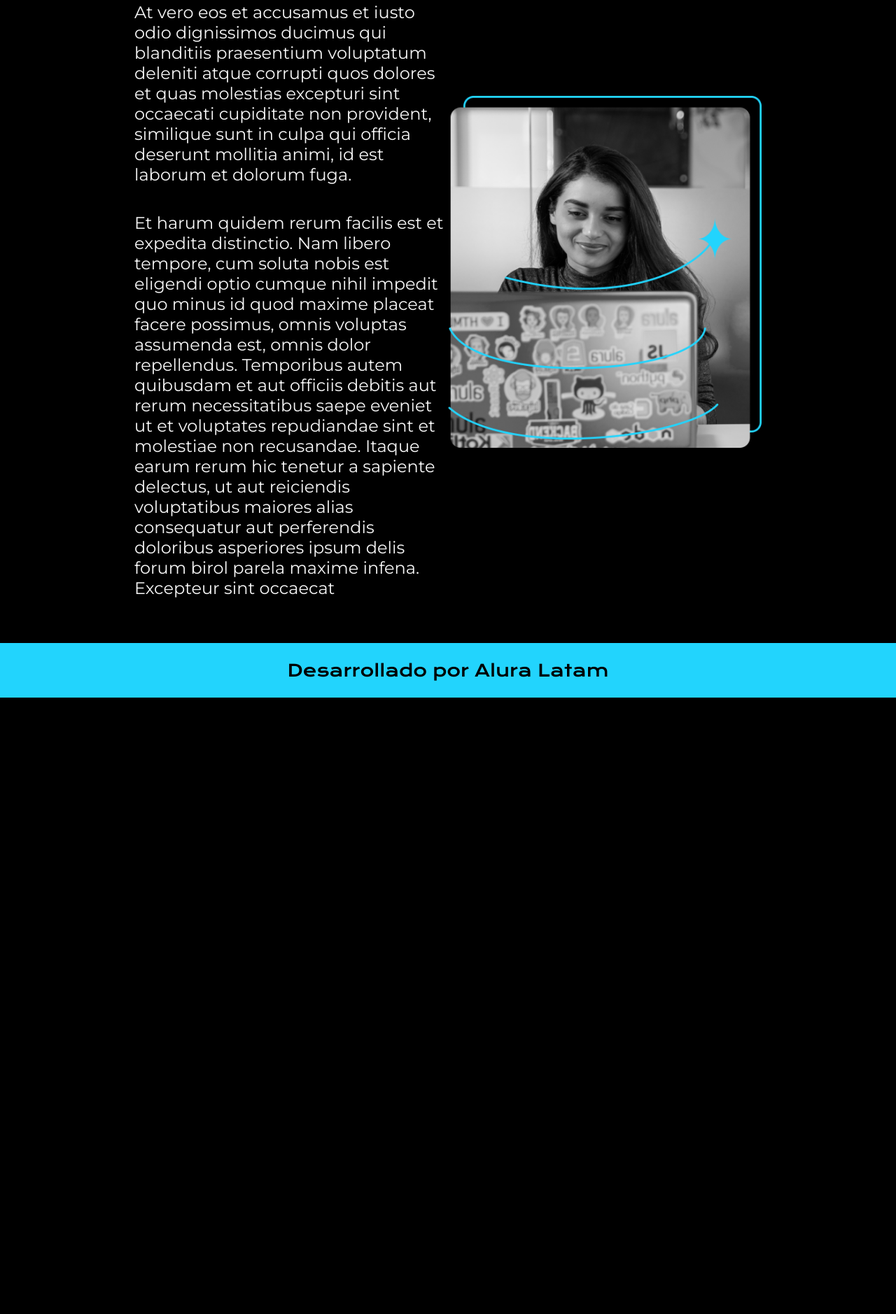
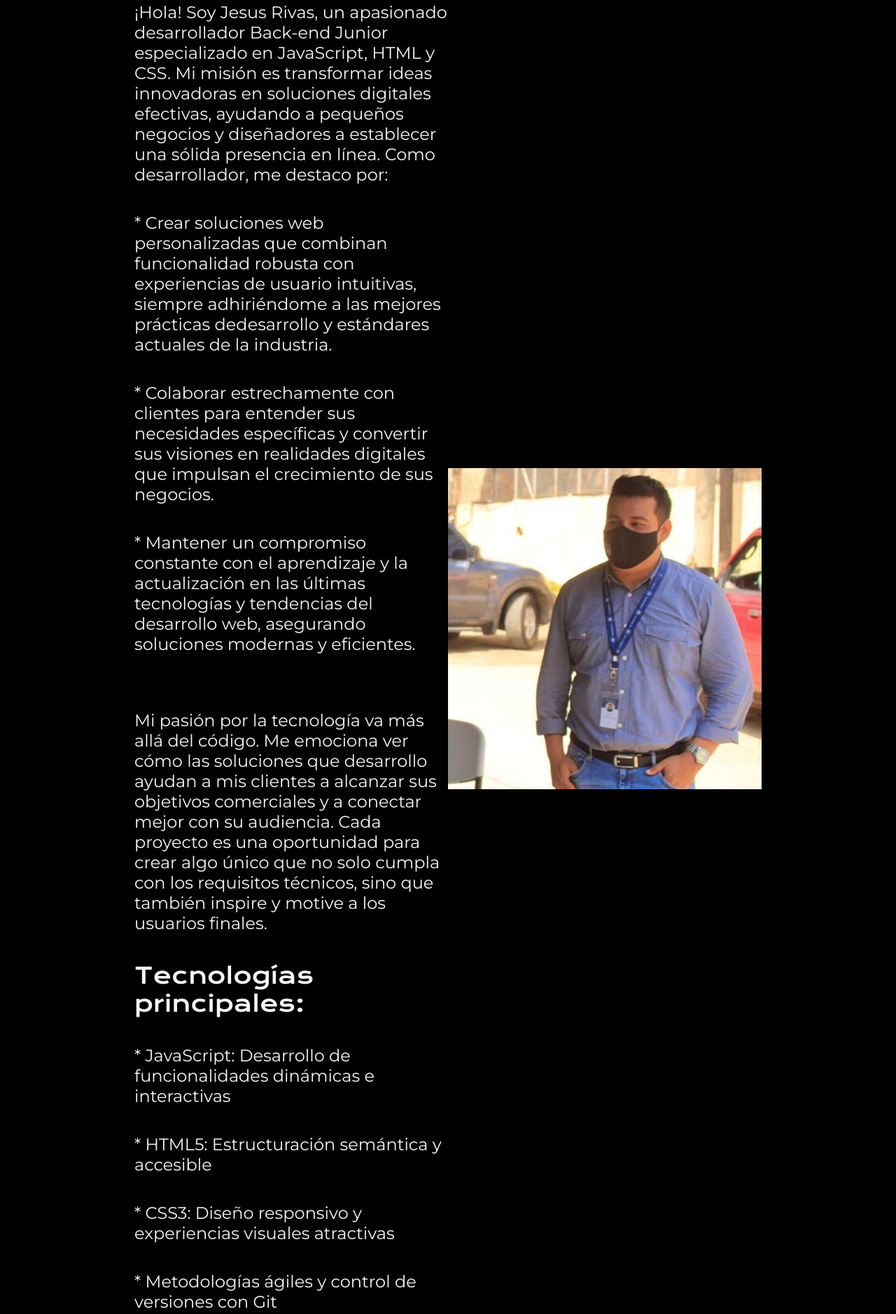
Before and after one commit to Yeashua7/Portafolio-Jesus-Rivas, a plain HTML site: page about.html in a window 1280 px wide. Shown: the part 196-2074 px from the top of the page at 70% size. Before the commit the page ends 1193 px from the top, so only its background shows below. Drawn offline with nearby package versions, Linux system fonts and the light colour scheme.

Commit message:
actualizado

```diff
--- a/about.html
+++ b/about.html
@@ -1,11 +1,10 @@
 <!DOCTYPE html>
-<html lang="es-mx">
+<html lang="es-sv">
 <head>
-    <meta charset="UTF-8">
-    <meta name="viewport" content="width=device-width, initial-scale=1.0">
+    <meta charset="UTF-8" />
+    <meta name="viewport" content="width=device-width, initial-scale=1.0" />
     <title>Portafolio</title>
-    <link rel="stylesheet" href="styles/style.css">
-
+    <link rel="stylesheet" href="styles/style.css" />
 </head>
 <body>
     <header class="header">
@@ -17,26 +16,42 @@
     <main class="presentacion">
     <section class="presentacion__contenido">
         <h1 class="presentacion__contenido__titulo">Sobre mí</h1>
-                <p class="presentacion__contenido__texto">At vero eos et accusamus et iusto odio dignissimos ducimus qui blanditiis praesentium voluptatum deleniti
-                    atque corrupti quos dolores et quas molestias excepturi sint occaecati cupiditate non provident,
-                    similique sunt in culpa qui officia deserunt mollitia animi, id est laborum et dolorum fuga.
-
+        <p class="presentacion__contenido__texto">
+        ¡Hola! Soy Jesus Rivas, un apasionado desarrollador Back-end Junior especializado en JavaScript,
+        HTML y CSS. Mi misión es transformar ideas innovadoras en soluciones digitales efectivas, ayudando a
+        pequeños negocios y diseñadores a establecer una sólida presencia en línea.
+        Como desarrollador, me destaco por:
+        <p class="presentacion__contenido__texto">* Crear soluciones web personalizadas que combinan funcionalidad robusta con experiencias de
+            usuario intuitivas, siempre adhiriéndome a las mejores prácticas dedesarrollo y estándares
+            actuales de la industria.
+        </p>
+        <p class="presentacion__contenido__texto">* Colaborar estrechamente con clientes para entender sus necesidades específicas y convertir sus
+            visiones en realidades digitales que impulsan el crecimiento de sus negocios.
+        </p>
+        <p class="presentacion__contenido__texto">* Mantener un compromiso constante con el aprendizaje y la actualización en las últimas
+        tecnologías y tendencias del desarrollo web, asegurando soluciones modernas y eficientes.
+        </p>
         </p>
         <p class="presentacion__contenido__texto">
-                    Et harum quidem rerum facilis est et expedita distinctio. Nam libero tempore, cum soluta nobis est
-                    eligendi optio cumque nihil impedit quo minus id quod maxime placeat facere possimus, omnis voluptas
-                    assumenda est, omnis dolor repellendus. Temporibus autem quibusdam et aut officiis debitis aut rerum
-                    necessitatibus saepe eveniet ut et voluptates repudiandae sint et molestiae non recusandae. Itaque earum
-                    rerum hic tenetur a sapiente delectus, ut aut reiciendis voluptatibus maiores alias consequatur aut
-                    perferendis doloribus asperiores ipsum delis forum birol parela maxime infena. Excepteur sint occaecat
+            Mi pasión por la tecnología va más allá del código. Me emociona ver cómo las soluciones que
+            desarrollo ayudan a mis clientes a alcanzar sus objetivos comerciales y a conectar mejor con su
+            audiencia. Cada proyecto es una oportunidad para crear algo único que no solo cumpla con los
+            requisitos técnicos, sino que también inspire y motive a los usuarios finales.
         </p>
-
+        <p class="presentacion__contenido__titulo">Tecnologías principales:</p>
+        <p class="presentacion__contenido__texto">* JavaScript: Desarrollo de funcionalidades dinámicas e interactivas</p>
+        <p class="presentacion__contenido__texto">* HTML5: Estructuración semántica y accesible</p>
+        <p class="presentacion__contenido__texto">* CSS3: Diseño responsivo y experiencias visuales atractivas</p>
+        <p class="presentacion__contenido__texto">* Metodologías ágiles y control de versiones con Git</p>
     </section>
-            <img class="presentacion__imagen" src="./assets/Imagen.png" alt="Foto de Ana García desarrolando un proyecto">
+    <img
+        class="presentacion__imagen"
+        src="./assets/jesus.jpg"
+        alt="Foto de Ana García desarrolando un proyecto"
+    />
     </main>
     <footer class="footer">
-        <p>Desarrollado por Alura Latam</p>
+    <p>Desarrollado por Alura Latam en colaboracion con Jesus Rivas</p>
     </footer>
-
 </body>
 </html>
```
Also changed, not shown: index.html (+32 -22 lines), assets/jesus.jpg (added). Lines whose indentation alone changed are shown as unchanged.
